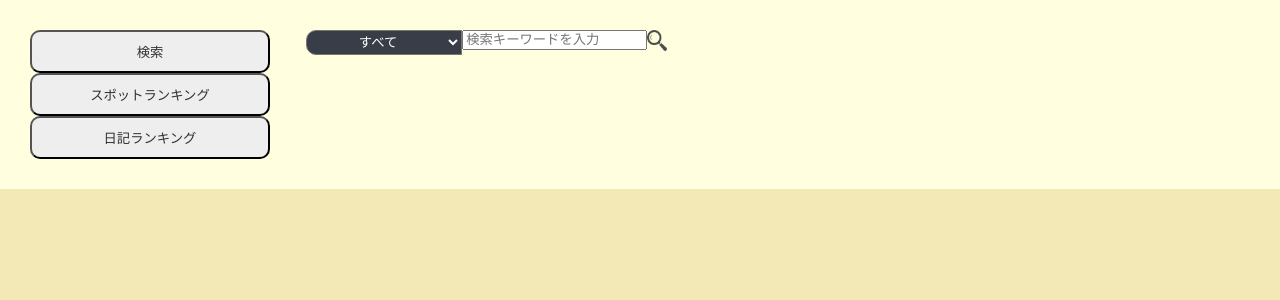
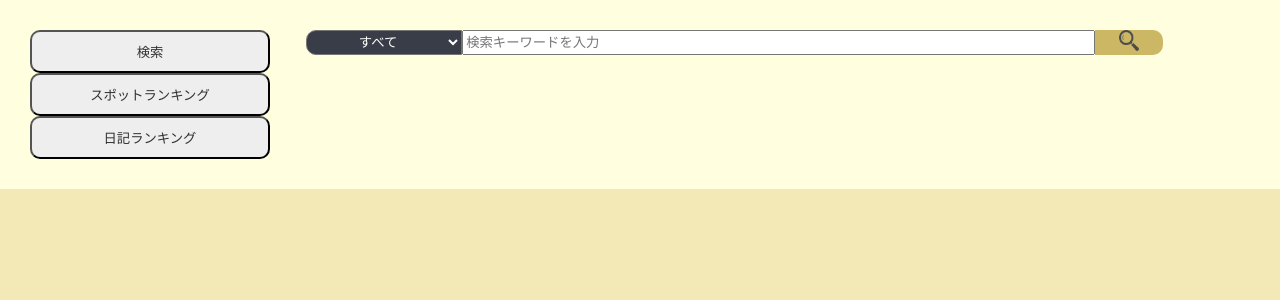
Before and after one commit to TT0144/ITS2, a PHP site: page /Project_folder/php/ranking.php in a window 1280 px wide. Shown: the part 143-443 px from the top of the page. Run offline with PHP 8.4, Linux system fonts and the light colour scheme; data that the repository does not hold is empty.

Commit message:
PHPのCSSを修正

```diff
--- a/css/ranking.css
+++ b/css/ranking.css
@@ -110,7 +110,6 @@ main{
   padding-bottom: 30px;
 
 }
-
 #selectsort{
   color: #ffffff;
   background-color: #393D48;
@@ -124,6 +123,18 @@ main{
 #serchbox{
   height: 95%;
   width: 64%;
+}
+
+/* PHPのCSS */
+#searchbox{
+  height: 95%;
+  width: 64%;
+}
+
+/* PHPのCSS */
+#searchbox:focus{
+  outline: 0;
+  box-shadow: 0 0 0 2px rgb(33, 150, 243) inset;
 }
 
 #serchbox:focus{
@@ -140,9 +151,28 @@ main{
   border-top-right-radius: 10px;
   border-bottom-right-radius: 10px;
 }
+
+
 #serchicon:hover{
   background: rgba(196, 153, 1, 0.792);
 }
+
+/* PHPのCSS */
+#searchicon{
+  height: 125%;
+  width: 5%;
+  padding-left: 1%;
+  padding-right: 1%;
+  text-align: center;
+  background-color: rgba(191, 165, 70, 0.792);
+  border-top-right-radius: 10px;
+  border-bottom-right-radius: 10px;
+}
+/*PHPのCSS*/
+#searchicon:hover{
+  background: rgba(196, 153, 1, 0.792);
+}
+
 .itemimg{
  padding-right: 100px;
 }
```
